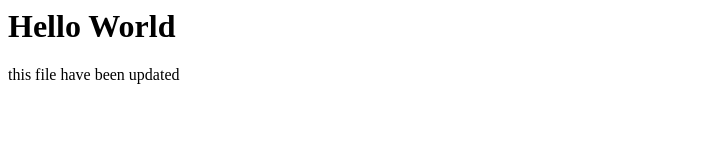
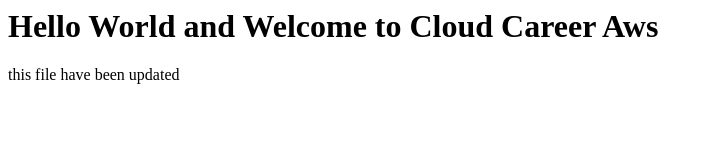
Before and after one commit to Cloudcareer/git-text1, a plain HTML site: page index.html in a window 1280 px wide. Shown: the whole page, without its empty margins (0-713 px from the left). Drawn offline with Linux system fonts and the light colour scheme.

Commit message:
Update index.html aws
Update index.html aws

```diff
--- a/index.html
+++ b/index.html
@@ -1,2 +1,2 @@
-<h1>Hello World</h1>
+<h1>Hello World and Welcome to Cloud Career Aws</h1>
 this file have been updated
```
